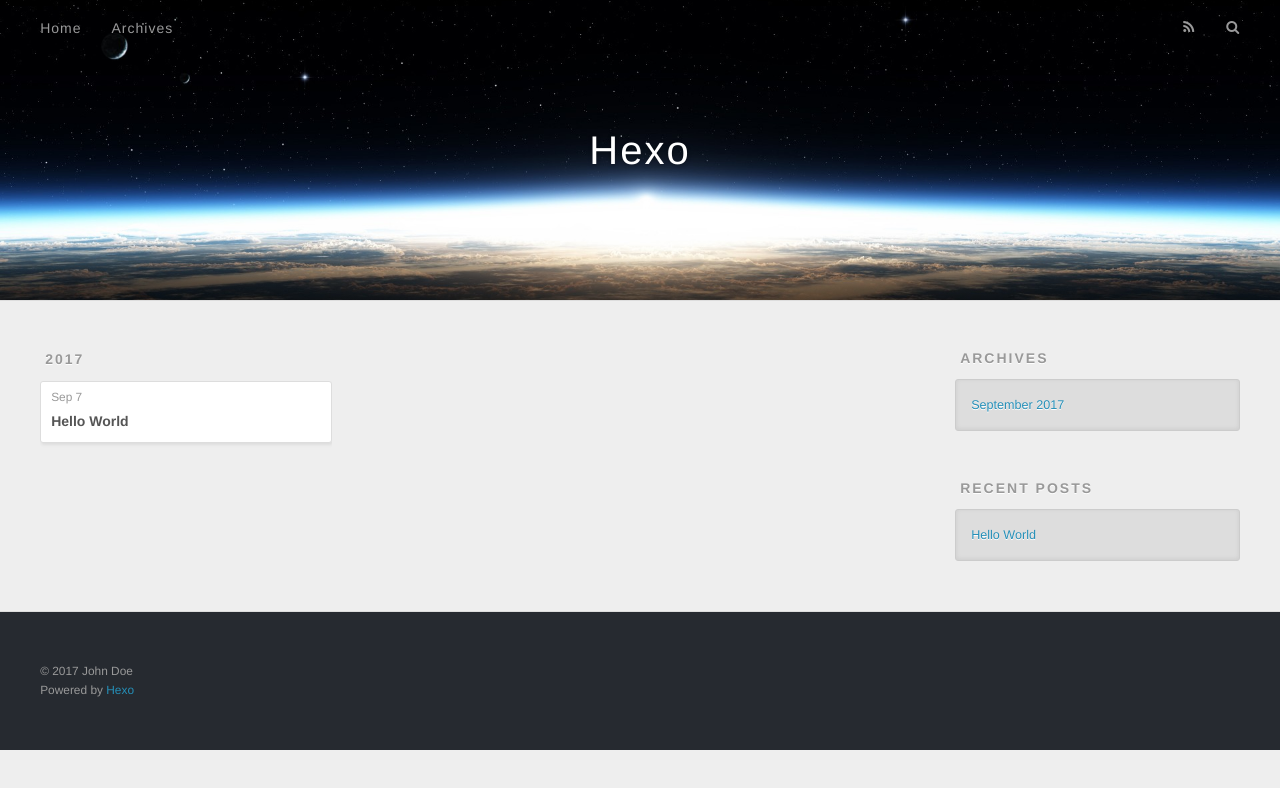
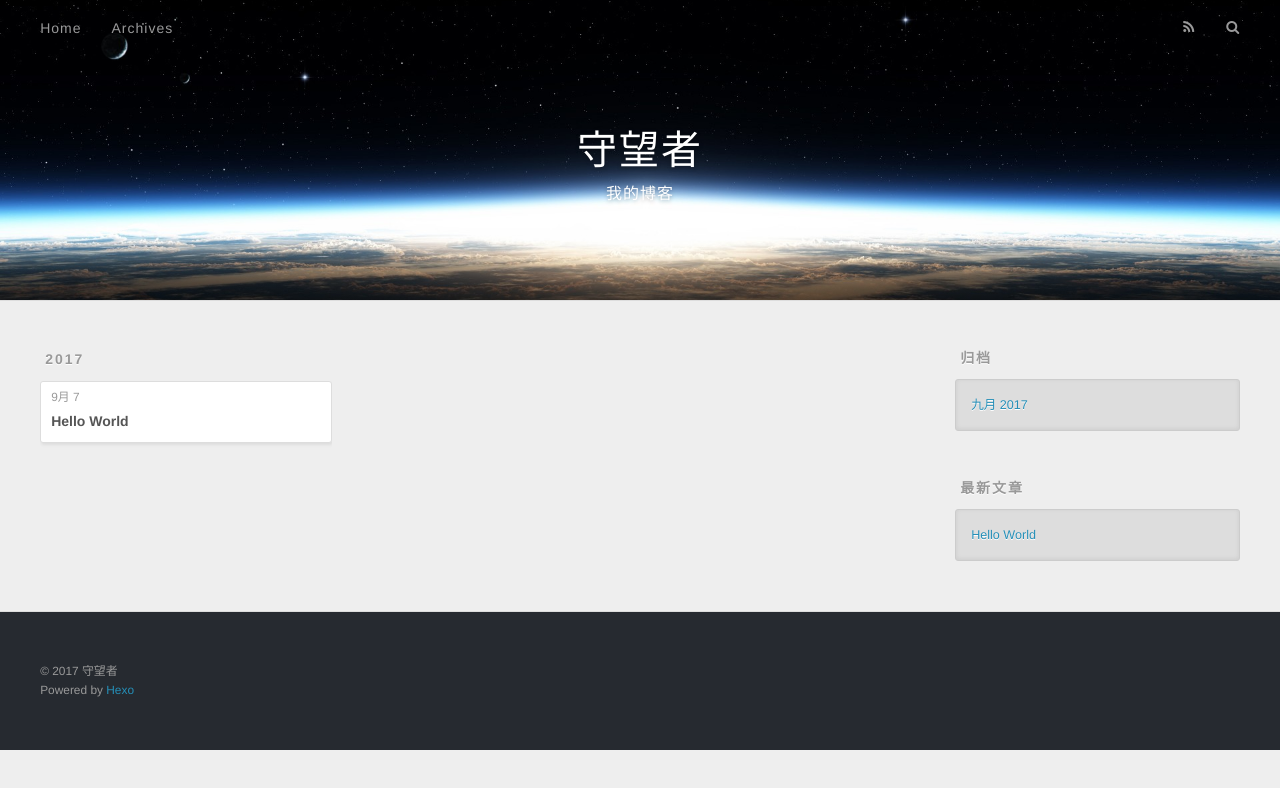
Before and after one commit to zipingLiu/liuzhiping.github.io, a plain HTML site: page archives/index.html in a window 1280 px wide. Drawn offline with nearby package versions, Linux system fonts and the light colour scheme.

Commit message:
Site updated: 2017-09-07 15:40:43

```diff
--- a/archives/index.html
+++ b/archives/index.html
@@ -3,16 +3,20 @@
 <head>
   <meta charset="utf-8">
 
-  <title>Archives | Hexo</title>
+  <title>归档 | 守望者</title>
   <meta name="viewport" content="width=device-width, initial-scale=1, maximum-scale=1">
-  <meta property="og:type" content="website">
-<meta property="og:title" content="Hexo">
-<meta property="og:url" content="http://yoursite.com/archives/index.html">
-<meta property="og:site_name" content="Hexo">
+  <meta name="description" content="念念不忘，必有回响！">
+<meta property="og:type" content="website">
+<meta property="og:title" content="守望者">
+<meta property="og:url" content="http://www.silkplatform.com/archives/index.html">
+<meta property="og:site_name" content="守望者">
+<meta property="og:description" content="念念不忘，必有回响！">
+<meta property="og:locale" content="zh-CN">
 <meta name="twitter:card" content="summary">
-<meta name="twitter:title" content="Hexo">
+<meta name="twitter:title" content="守望者">
+<meta name="twitter:description" content="念念不忘，必有回响！">
 
-    <link rel="alternate" href="/atom.xml" title="Hexo" type="application/atom+xml">
+    <link rel="alternate" href="/atom.xml" title="守望者" type="application/atom+xml">
 
 
     <link rel="icon" href="/favicon.png">
@@ -33,8 +37,12 @@
   <div id="header-outer" class="outer">
     <div id="header-title" class="inner">
       <h1 id="logo-wrap">
-        <a href="/" id="logo">Hexo</a>
+        <a href="/" id="logo">守望者</a>
       </h1>
+
+        <h2 id="subtitle-wrap">
+          <a href="/" id="subtitle">我的博客</a>
+        </h2>
 
     </div>
     <div id="header-inner" class="inner">
@@ -50,10 +58,10 @@
 
           <a id="nav-rss-link" class="nav-icon" href="/atom.xml" title="RSS Feed"></a>
 
-        <a id="nav-search-btn" class="nav-icon" title="Search"></a>
+        <a id="nav-search-btn" class="nav-icon" title="搜索"></a>
       </nav>
       <div id="search-form-wrap">
-        <form action="//google.com/search" method="get" accept-charset="UTF-8" class="search-form"><input type="search" name="q" class="search-form-input" placeholder="Search"><button type="submit" class="search-form-submit">&#xF002;</button><input type="hidden" name="sitesearch" value="http://yoursite.com"></form>
+        <form action="//google.com/search" method="get" accept-charset="UTF-8" class="search-form"><input type="search" name="q" class="search-form-input" placeholder="Search"><button type="submit" class="search-form-submit">&#xF002;</button><input type="hidden" name="sitesearch" value="http://www.silkplatform.com"></form>
       </div>
     </div>
   </div>
@@ -76,7 +84,7 @@
   <div class="archive-article-inner">
     <header class="archive-article-header">
       <a href="/2017/09/07/hello-world/" class="archive-article-date">
-  <time datetime="2017-09-07T06:51:37.173Z" itemprop="datePublished">Sep 7</time>
+  <time datetime="2017-09-07T06:51:37.173Z" itemprop="datePublished">9月 7</time>
 </a>
 
 
@@ -107,9 +115,9 @@
 
 
   <div class="widget-wrap">
-    <h3 class="widget-title">Archives</h3>
+    <h3 class="widget-title">归档</h3>
     <div class="widget">
-      <ul class="archive-list"><li class="archive-list-item"><a class="archive-list-link" href="/archives/2017/09/">September 2017</a></li></ul>
+      <ul class="archive-list"><li class="archive-list-item"><a class="archive-list-link" href="/archives/2017/09/">九月 2017</a></li></ul>
     </div>
   </div>
 
@@ -117,7 +125,7 @@
 
 
   <div class="widget-wrap">
-    <h3 class="widget-title">Recent Posts</h3>
+    <h3 class="widget-title">最新文章</h3>
     <div class="widget">
       <ul>
 
@@ -137,7 +145,7 @@
 
   <div class="outer">
     <div id="footer-info" class="inner">
-      &copy; 2017 John Doe<br>
+      &copy; 2017 守望者<br>
       Powered by <a href="http://hexo.io/" target="_blank">Hexo</a>
     </div>
   </div>
```
Also changed, not shown: 2017/09/07/hello-world/index.html (+17 -12 lines), archives/2017/09/index.html (+23 -15 lines), archives/2017/index.html (+23 -15 lines), index.html (+23 -15 lines).
